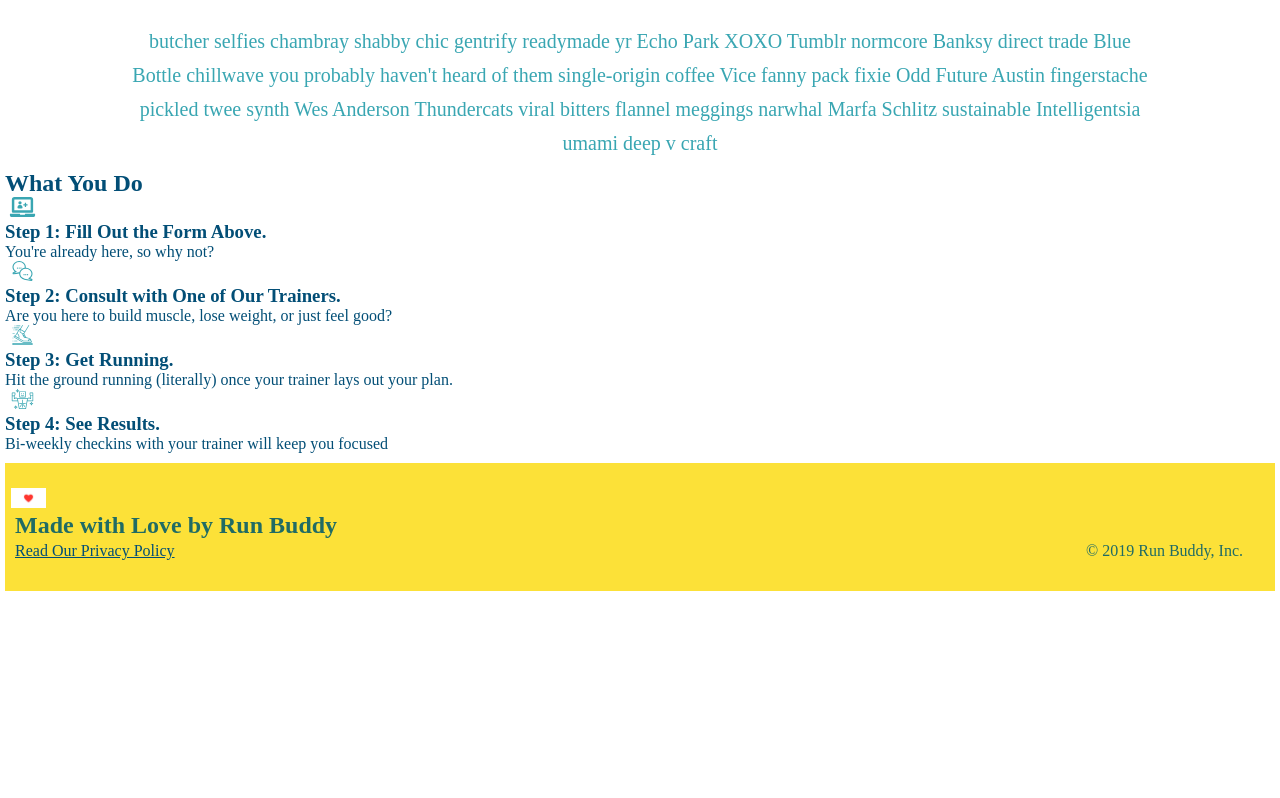
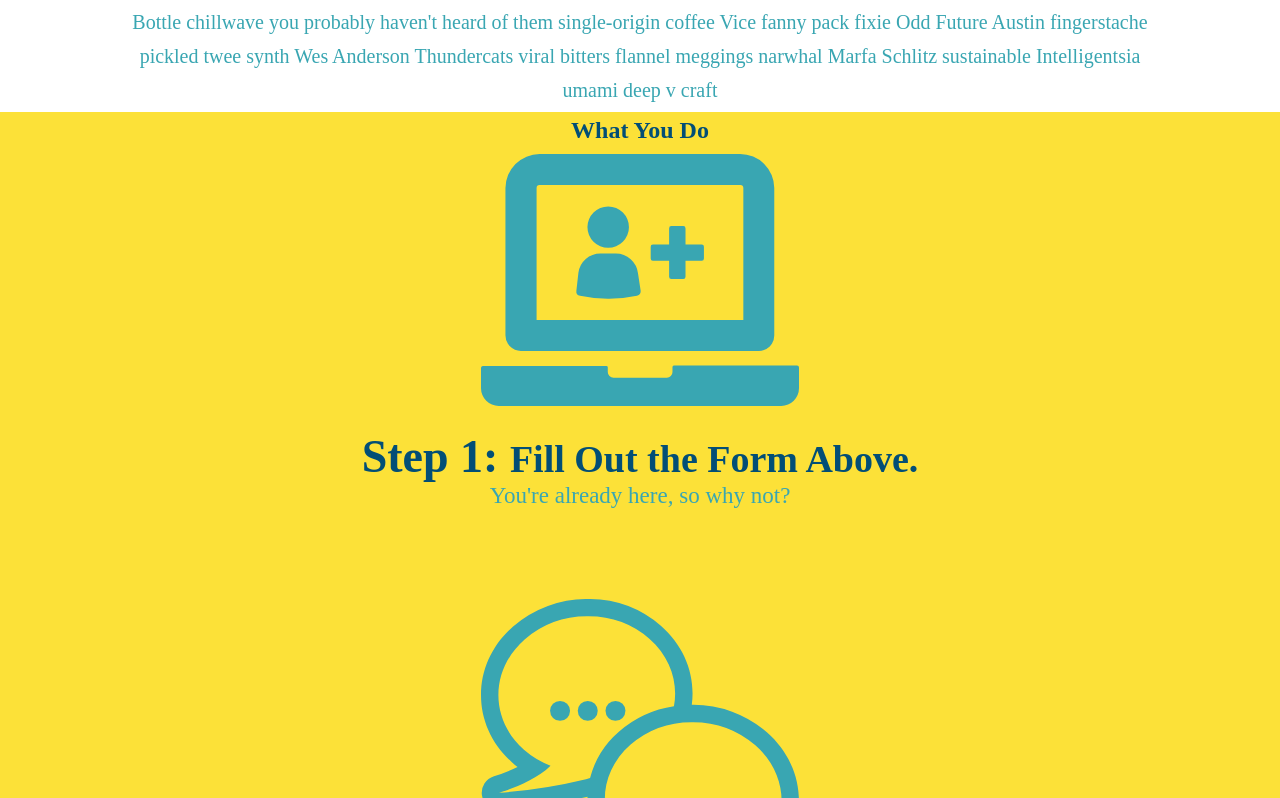
Before and after one commit to SpecialKcoding/Running-Buddy, a plain HTML site: page Index.html in a window 1280 px wide. Shown: the part 674-1472 px from the top of the page. Before the commit the page ends 1270 px from the top, so only its background shows below. Drawn offline with Linux system fonts and the light colour scheme.

Commit message:
Updated What You Do font and alignment

```diff
--- a/Index.html
+++ b/Index.html
@@ -72,31 +72,31 @@
 </section>
 
 <!-- "what you do" section -->
-<section id="what-you-do">
+<section id="what-you-do" class="steps">
   <h2>What You Do</h2>
 
   <div>
-      <!-- insert this img element -->
+      <!-- steps -->
     <img src="./assets/step-1.svg" alt="Computer screen with a person and a plus sign in it"/>
-    <h3>Step 1: Fill Out the Form Above.</h3>
+    <h3>Step 1: <span>Fill Out the Form Above.</span></h3>
     <p>You're already here, so why not?</p>
   </div>
 
   <div>
     <img src="./assets/step-2.svg" alt="Conversation text bubbles"/>
-    <h3>Step 2: Consult with One of Our Trainers.</h3>
+    <h3>Step 2: <span>Consult with One of Our Trainers.</span></h3>
     <p>Are you here to build muscle, lose weight, or just feel good?</p>
   </div>
 
   <div>
     <img src="./assets/step-3.svg" alt="Running shoe" />
-    <h3>Step 3: Get Running.</h3>
+    <h3>Step 3: <span>Get Running.</span></h3>
     <p>Hit the ground running (literally) once your trainer lays out your plan.</p>
   </div>
 
   <div>
     <img src="./assets/step-4.svg" alt="Person in shape and smiling" />
-    <h3>Step 4: See Results.</h3>
+    <h3>Step 4: <span>Results.</span></h3>
     <p>Bi-weekly checkins with your trainer will keep you focused</p>
   </div>
 </section>
--- a/stylesheet.css
+++ b/stylesheet.css
@@ -24,7 +24,6 @@ header {
 
 header h1 {
     font-weight: bold;
-    font-size: 36px;
     color: #fce138;
     margin: 0;
     position: relative; top: 0;left: 0;
@@ -132,12 +131,46 @@ div a {
   font-size: 20px;
   margin: 0 auto;
 }
-.intro h2 {
+.steps {
+    text-align: center;
+    background: #fce138;
+}
+.steps div {
+  margin-bottom: 80px;
+}
+
+.steps img {
+  width: 25%;
+  height: 25%;
+  margin: 10px 0;
+}
+
+.steps h3 {
+  color: #024e76;
+  font-size: 46px;
+  margin-top: 10px;
+}
+
+.steps p {
+  color: #39a6b2;
+  font-size: 23px;
+}
+.steps span {
+  font-size: 38px;
+}
+.section-title {
   font-size: 55px;
   color: #024e76;
   margin-bottom: 35px;
   padding: 0 100px 20px 100px;
+  display: inline-block;
   border-bottom: 3px solid;
+}
+
+.primary-border {
   border-color: #fce138;
-  display: inline-block;
 }
+
+.secondary-border {
+  border-color: #39a6b2;
+}
```
